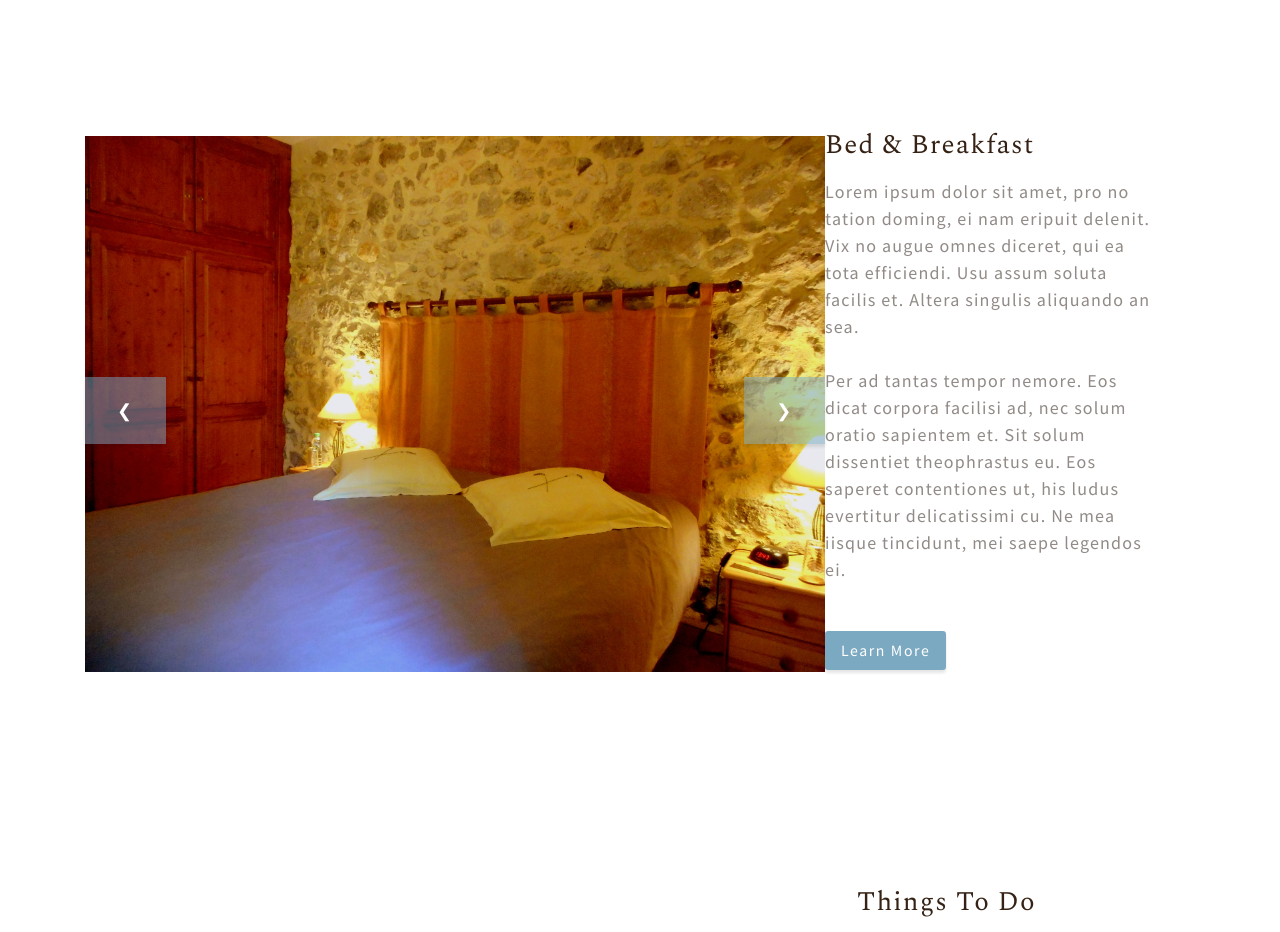
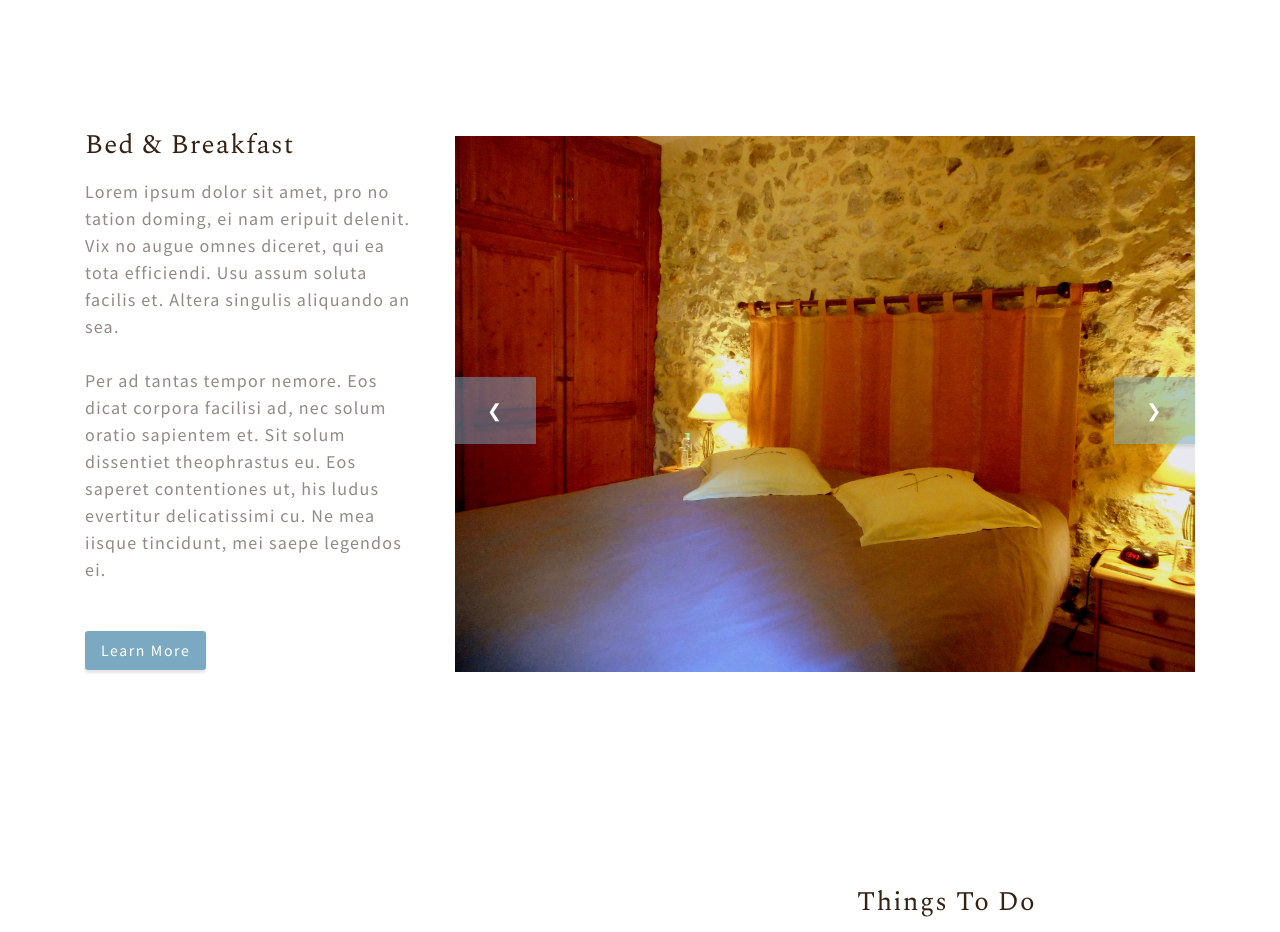
Before and after one commit to pehillocom/pehillocom.github.io, a website with bundled scripts: page index.html in a window 1280 px wide. Shown: the part 1960-2892 px from the top of the page. Built offline with nearby package versions, Linux system fonts and the light colour scheme.

Commit message:
Fix wonky ordering issue.

```diff
--- a/index.html
+++ b/index.html
@@ -141,7 +141,7 @@
               <a href="#" class="btn btn-sm btn-info mt-5 mb-2">Learn More</a>
             </div>
           </div>
-          <div class="col-xl-8 col-lg-7 order-first">
+          <div class="col-xl-8 col-lg-7 order-sm-first order-md-first order-lg-last order-xl-last">
             <div class="slide-display-container">
               <img class="slides-1 img-fluid" src="img/slides-1-0.jpg">
               <img class="slides-1 img-fluid" src="img/slides-1-1.jpg" >
```
